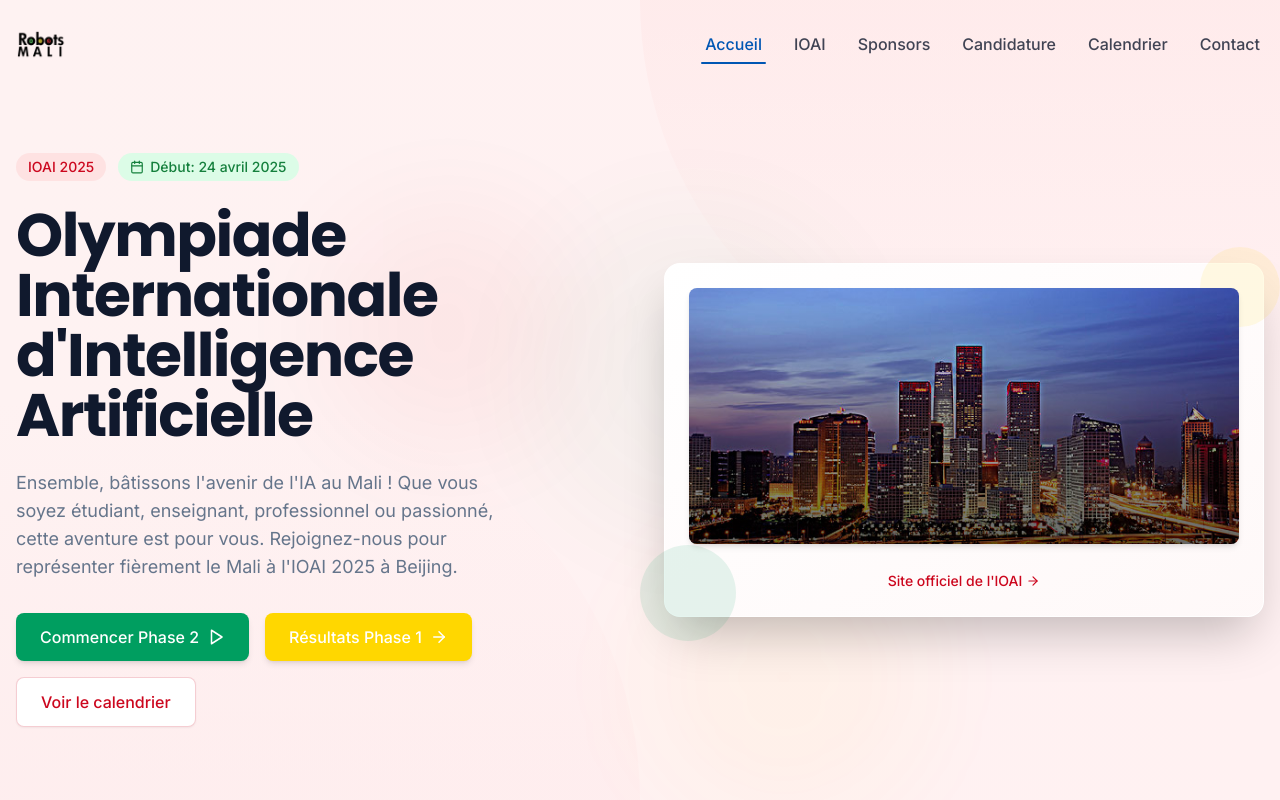
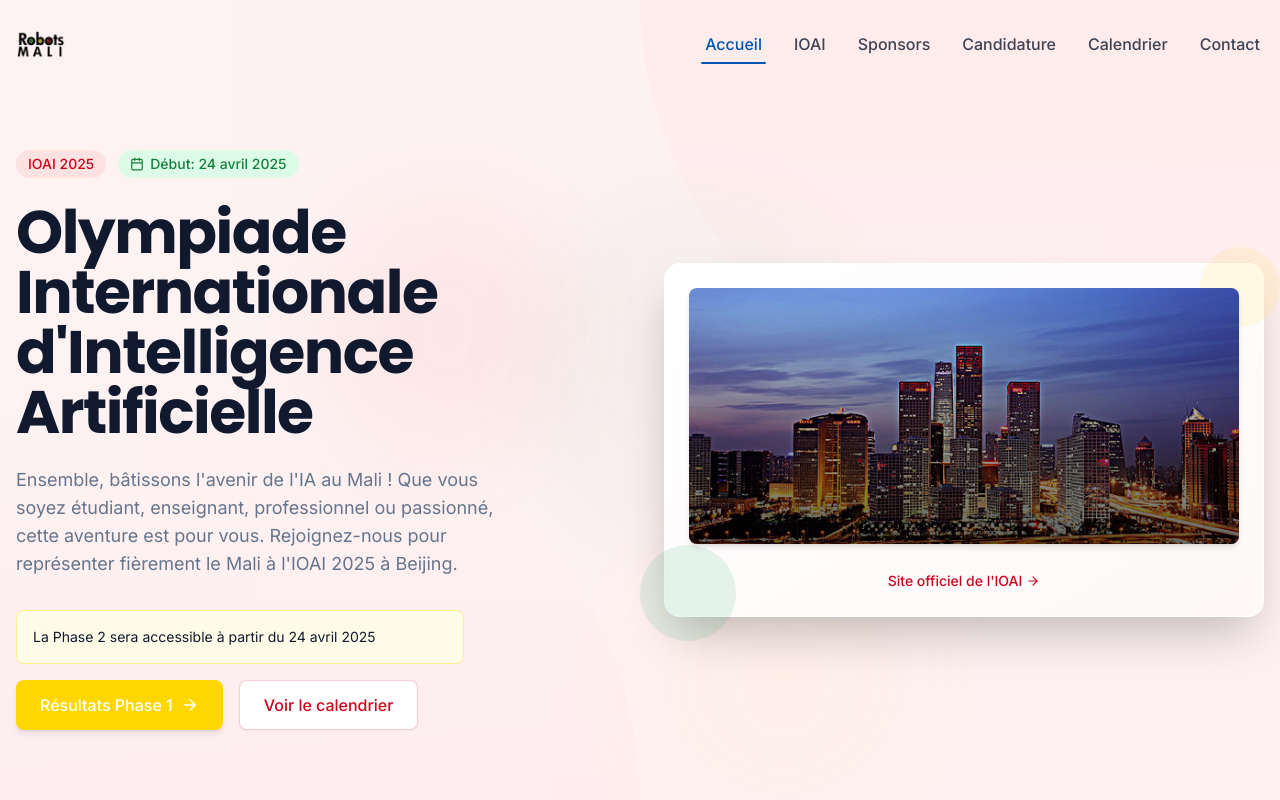
Before and after one commit to hellodiamalassana/ioai-mali, a React (Vite) app: page / in a window 1280 px wide. Shown: the top 800 px of the page. Built offline with nearby package versions, Linux system fonts and the light colour scheme.

Commit message:
Fix: Update button and PDF link
Update the "Commencer Phase 2" button and the PDF download link.

```diff
--- a/src/components/home/Hero.tsx
+++ b/src/components/home/Hero.tsx
@@ -1,9 +1,15 @@
+
 import React from 'react';
 import { Link } from 'react-router-dom';
-import { ArrowRight, Calendar, Globe, Play } from 'lucide-react';
+import { ArrowRight, Calendar, Play } from 'lucide-react';
 import ScrollReveal from '../ui/ScrollReveal';
+import { Alert, AlertDescription } from '../ui/alert';
 
 const Hero = () => {
+  const phase2Start = new Date('2025-04-24');
+  const now = new Date();
+  const isPhase2Active = now >= phase2Start;
+
   return (
     <section className="relative w-full min-h-screen flex items-center overflow-hidden pt-20">
       <div className="absolute inset-0 -z-10">
@@ -47,6 +53,15 @@ const Hero = () => {
 
             <ScrollReveal animation="fade-in" delay={600}>
               <div className="flex flex-wrap gap-4">
+                {!isPhase2Active ? (
+                  <div className="w-full max-w-md">
+                    <Alert className="bg-yellow-50 border-yellow-200">
+                      <AlertDescription>
+                        La Phase 2 sera accessible à partir du 24 avril 2025
+                      </AlertDescription>
+                    </Alert>
+                  </div>
+                ) : (
                   <a
                     href="https://olimpicofrancais.eduspace.com.br/web/public/users/educational_tokens/sessions/new"
                     target="_blank"
@@ -56,6 +71,7 @@ const Hero = () => {
                     Commencer Phase 2
                     <Play size={18} />
                   </a>
+                )}
 
                 <Link
                   to="/results"
```
Lines whose indentation alone changed are shown as unchanged.
